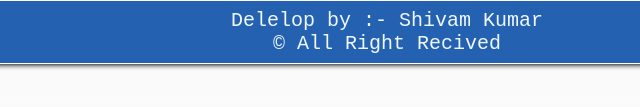
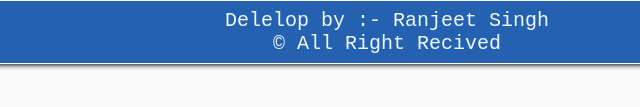
Before and after one commit to Shivamkumar037/pdf_editor1, a plain HTML site: page Frontend/html/Error.html in a window 1280 px wide. Shown: the part 679-786 px from the top of the page, 253-893 px from the left. Drawn offline with Linux system fonts and the light colour scheme.

Commit message:
Update Error.html

```diff
--- a/Frontend/html/Error.html
+++ b/Frontend/html/Error.html
@@ -38,7 +38,7 @@
 
     </main>
     <footer>
-        <p> Delelop by :- Shivam Kumar</p>
+        <p> Delelop by :- Ranjeet Singh </p>
         <p>&copy; All Right Recived</p>
     </footer><script src="../JS/script.js"></script>
 </body>
```
